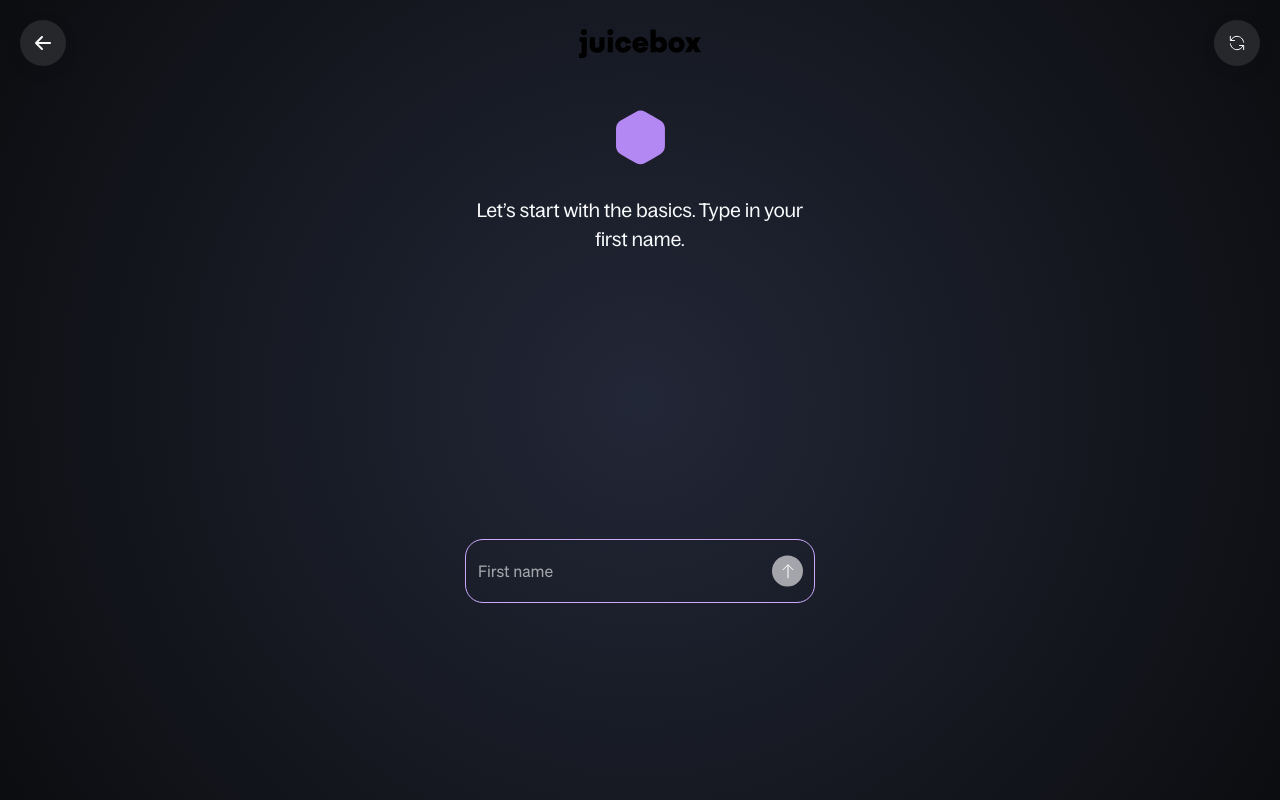
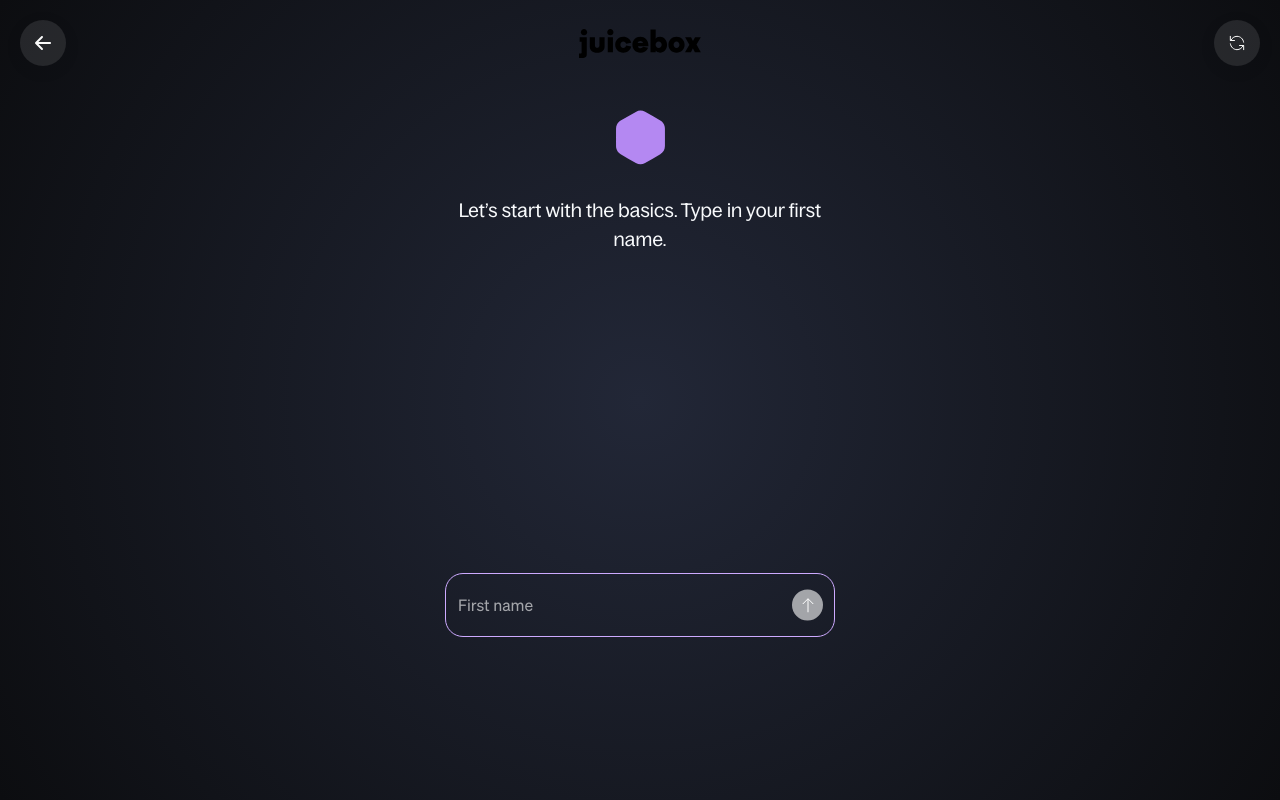
Before and after one commit to devsigner-sunny/juicebox, a Next.js app: page /multistepform in a window 1280 px wide. Built offline with nearby package versions, Linux system fonts and the light colour scheme.

Commit message:
debug - swiper slider is not displaying from the first slide when user link to: Autofocus

```diff
--- a/app/(_site)/page.tsx
+++ b/app/(_site)/page.tsx
@@ -20,7 +20,7 @@ export default function Home() {
   });
 
   return (
-    <div className="min-h-[calc(100vh_-_86px)] flex flex-col">
+    <div className="min-h-viewHeight flex flex-col">
       <div className="relative py-6 ai-talks-wrapper">
         <Hexagon bg size="big" />
         <div className="absolute top-0 h-full py-6 translate-x-[-50%] w-full max-w-[390px] mx-auto ai-talks left-1/2">
@@ -47,7 +47,7 @@ export default function Home() {
         label="Get a reality check"
         href="/tutorials"
         type="primary"
-        className="start"
+        className="start mt-auto"
       />
     </div>
   );
--- a/app/globals.css
+++ b/app/globals.css
@@ -26,10 +26,6 @@ body {
   @apply text-slate-50;
 }
 
-/* .__main-min-screen-height,
-.template > div {
-  @apply min-h-[calc(100vh_-_86px)];
-} */
 
 @layer utilities {
   .text-balance {
--- a/app/template.tsx
+++ b/app/template.tsx
@@ -3,7 +3,6 @@ import { useEffect } from "react";
 import { usePathname } from "next/navigation";
 import SmoothScrolling from "@/components/SmoothScrolling";
 import gsap from "gsap";
-import { useMediaQuery } from "@/hooks/use-mediaquery";
 
 export default function Template({ children }: { children: React.ReactNode }) {
   const pathname = usePathname();
@@ -16,14 +15,8 @@ export default function Template({ children }: { children: React.ReactNode }) {
     handleRouteChange();
   }, [pathname]);
 
-  let isPageHeight = useMediaQuery("(min-height: 600px)");
-
   return (
-    <div
-      className={`${
-        isPageHeight ? "__main-min-screen-height" : "border-red-500"
-      }  max-w-[390px] px-5 mx-auto template`}
-    >
+    <div className="max-w-[390px] mx-auto template">
       <div className="absolute top-0 left-0 -z-[1] w-full h-full pointer-events-none bg-brand-gradient"></div>
       <SmoothScrolling>{children}</SmoothScrolling>
     </div>
--- a/app/tutorials/tutorials.css
+++ b/app/tutorials/tutorials.css
@@ -1,11 +1,7 @@
 .swiper-slide {
-  @apply flex flex-col min-h-[571px];
+  @apply flex flex-col min-h-viewHeight;
 }
 
-/* .swiper-wrapper,
-.swiper-slide {
-	@apply min-h-[calc(100vh_-_86px)];
-} */
 .swiper-pagination {
   @apply bottom-[122px] !important;
 }
--- /dev/null
+++ b/components/Form/FieldWrapper/index.tsx
@@ -0,0 +1,9 @@
+import React from "react";
+
+interface FieldWrapperProps {
+  children: React.ReactNode;
+}
+
+export function FieldWrapper({ children }: FieldWrapperProps) {
+  return <div className="field relative mt-auto py-6">{children}</div>;
+}
--- a/components/Form/FormFooter/index.tsx
+++ b/components/Form/FormFooter/index.tsx
@@ -15,6 +15,7 @@ export function FormFooter({ handleGoForwardStep }: FormFooterProps) {
     <>
       {isLastStep ? (
         <Button
+          autoFocus
           label="Continue"
           type="invert"
           onClick={handleGoForwardStep}
--- a/components/Form/FormStep/UserEmail/index.tsx
+++ b/components/Form/FormStep/UserEmail/index.tsx
@@ -6,6 +6,7 @@ import { ACTIONS } from "@/contexts/form";
 import { TextInput } from "@/components/Form/TextInput";
 import { FormFooter } from "@/components/Form/FormFooter";
 import { FormHeader } from "@/components/Form/FormHeader";
+import { FieldWrapper } from "@/components/Form/FieldWrapper";
 
 export function UserEmail() {
   const { emailField, dispatchEmailField } = useForm();
@@ -47,7 +48,7 @@ export function UserEmail() {
       <FormHeader>
         How should we contact you? Type in your email address.
       </FormHeader>
-      <div className="field relative mt-auto">
+      <FieldWrapper>
         <TextInput
           label="Email address"
           placeholder="Email address"
@@ -63,7 +64,7 @@ export function UserEmail() {
           handleGoForwardStep={handleGoForwardStep}
           handleGoBack={handlePreviousStep}
         />
-      </div>
+      </FieldWrapper>
     </>
   );
 }
--- a/components/Form/FormStep/UserName/index.tsx
+++ b/components/Form/FormStep/UserName/index.tsx
@@ -6,6 +6,7 @@ import { ACTIONS } from "@/contexts/form";
 import { TextInput } from "@/components/Form/TextInput";
 import { FormFooter } from "@/components/Form/FormFooter";
 import { FormHeader } from "@/components/Form/FormHeader";
+import { FieldWrapper } from "@/components/Form/FieldWrapper";
 
 export function UserName() {
   const { nameField, dispatchNameField } = useForm();
@@ -37,7 +38,7 @@ export function UserName() {
       <FormHeader>
         Let’s start with the basics. Type in your first name.
       </FormHeader>
-      <div className="field relative mt-auto">
+      <FieldWrapper>
         <TextInput
           label="First name"
           placeholder="First name"
@@ -53,7 +54,7 @@ export function UserName() {
           handleGoForwardStep={handleGoForwardStep}
           handleGoBack={handlePreviousStep}
         />
-      </div>
+      </FieldWrapper>
     </>
   );
 }
--- a/components/Form/FormStep/index.tsx
+++ b/components/Form/FormStep/index.tsx
@@ -24,7 +24,7 @@ export function FormStep() {
   const { currentStep } = useFormStep();
 
   return (
-    <div className="flex flex-col w-full min-h-[517px]">
+    <div className="flex flex-col w-full min-h-viewHeight">
       <div className="grid pt-6 pb-8 place-items-center">
         <Lottie
           animationData={lottieJson}
--- a/tailwind.config.ts
+++ b/tailwind.config.ts
@@ -9,6 +9,12 @@ const config: Config = {
   ],
   theme: {
     extend: {
+      spacing: {
+        viewHight: "575px",
+      },
+      minHeight: {
+        viewHeight: "575px",
+      },
       colors: {
         "brand-primary": "#CDAAFF",
         "brand-black": "#0C0D10",
```
Also changed, not shown: 1 other file (tests, documents, lock files or other folders).
